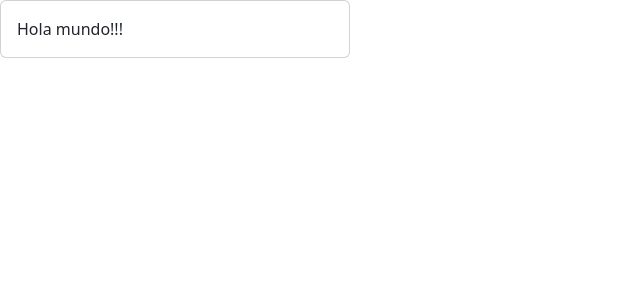
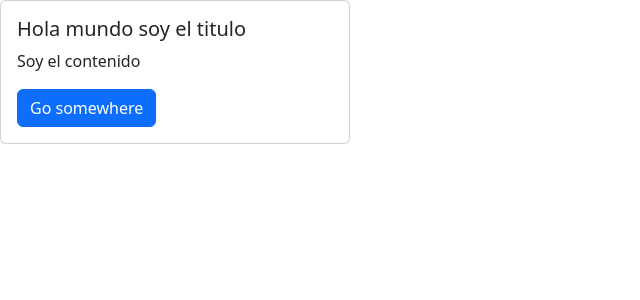
Before and after one commit to Jegis9/REACT-HolaMundo, a React (Vite) app in the folder react-app/: page / in a window 1280 px wide. Shown: the top 300 px of the page, without its empty margins (0-640 px from the left). Built offline with nearby package versions, Linux system fonts and the light colour scheme.

Commit message:
Children, utilizar la base de componente y agregar hijo

```diff
--- a/react-app/src/App.tsx
+++ b/react-app/src/App.tsx
@@ -1,7 +1,13 @@
 //IMPORTAR ARCHIVO TITULO
-import Card from "./components/Card";
+
+import Card, { CardBody } from "./components/Card";
+
 function App() {
-  return <Card body={"Hola mundo!!!"}></Card>;
+  return (
+    <Card>
+      <CardBody title="Hola mundo soy el titulo" text="Soy el contenido" />
+    </Card>
+  );
 }
 
 export default App;
--- a/react-app/src/components/Card.tsx
+++ b/react-app/src/components/Card.tsx
@@ -1,9 +1,11 @@
+import { ReactNode } from "react";
+
 interface Props {
-  body: string;
+  children: ReactNode;
 }
 
 function Card(props: Props) {
-  const { body } = props;
+  const { children } = props;
   return (
     <div
       className="card"
@@ -11,19 +13,22 @@
         width: "350px",
       }}
     >
-      <div className="card-body">{body}</div>
+      <div className="card-body">{children}</div>
     </div>
   );
 }
 
-export function CardBody() {
+interface CardBodyProps {
+  title: string;
+  text: string;
+}
+
+export function CardBody(props: CardBodyProps) {
+  const { title, text } = props;
   return (
     <>
-      <h5 className="card-title"></h5>
-      <p className="card-text">
-        Some quick example text to build on the card title and make up the bulk
-        of the card's content.
-      </p>
+      <h5 className="card-title">{title}</h5>
+      <p className="card-text">{text}</p>
       <a href="#" className="btn btn-primary">
         Go somewhere
       </a>
```
